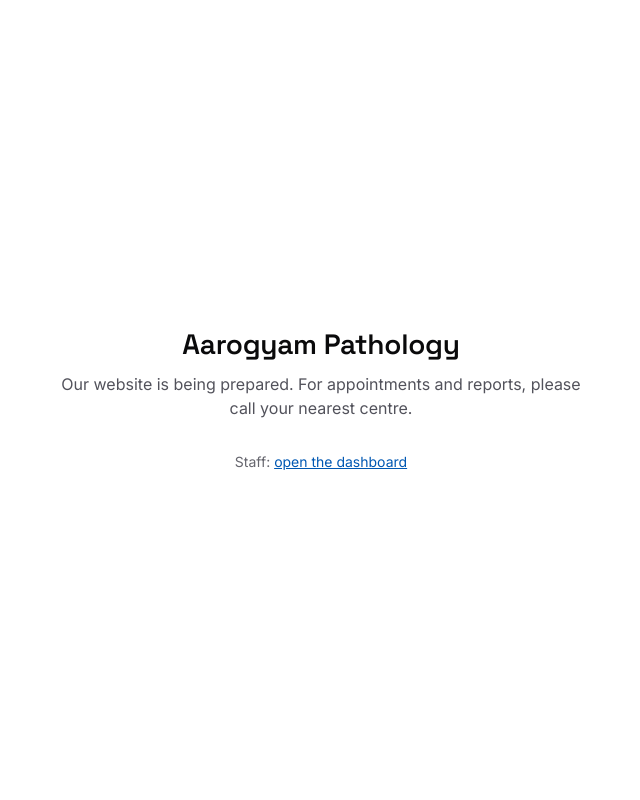
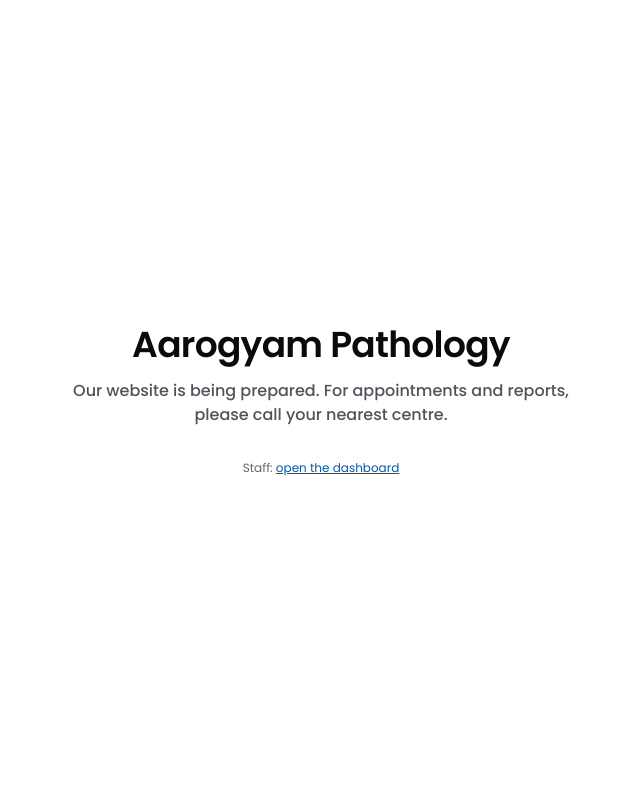
Before and after one commit to argajitsarkr/aarogyam-lab, a Django app: page / in a window 1280 px wide. Shown: the whole page, without its empty margins (319-959 px from the left). Run offline with Django 5.2, Linux system fonts and the light colour scheme; parts of the project's set-up code (start-up, migrations or seed data) failed here and were passed over; some libraries are stand-ins or nearby versions.

Commit message:
Public site typography: 1mg's Poppins / Figtree pairing
Poppins for text, Figtree 700 for the things you click, at the scale
measured off 1mg's home page - 14px/1.5 body, 20px/600 headings, 12px
uppercase nav. Scoped to body.public, so the staff app keeps Inter and
Space Grotesk; Poppins has no tabular figures and belongs nowhere near
a result table.

Co-Authored-By: Claude Opus 5 <noreply@anthropic.com>

```diff
--- a/tailwind.config.js
+++ b/tailwind.config.js
@@ -64,6 +64,10 @@ module.exports = {
         sans: ["Inter", ...defaultTheme.fontFamily.sans],
         // Headings only - see the type scale in templates/_components.css.
         display: ["Space Grotesk", ...defaultTheme.fontFamily.sans],
+        // Public site only, from 1mg: Poppins reads, Figtree acts. Loaded in
+        // templates/public/base.html, not in the staff shell.
+        poppins: ["Poppins", ...defaultTheme.fontFamily.sans],
+        figtree: ["Figtree", ...defaultTheme.fontFamily.sans],
       },
     },
   },
--- a/templates/_assets.html
+++ b/templates/_assets.html
@@ -21,7 +21,7 @@
       slate: {"50": "#FAFAFA", "100": "#F4F4F5", "200": "#E7E7EA", "300": "#D4D4D8", "400": "#A1A1AA", "500": "#66666E", "600": "#52525B", "700": "#3F3F46", "800": "#27272A", "900": "#18181B", "950": "#09090B"},
       canvas: "#F0F0F2",
       accent: { DEFAULT: "#00A6D7", dark: "#0058B3", bg: "#EAFDFC", ink: "#001B87" }
-    }, fontFamily: { sans: ["Inter", "ui-sans-serif", "system-ui", "sans-serif"], display: ["Space Grotesk", "ui-sans-serif", "system-ui", "sans-serif"] } } } };
+    }, fontFamily: { sans: ["Inter", "ui-sans-serif", "system-ui", "sans-serif"], display: ["Space Grotesk", "ui-sans-serif", "system-ui", "sans-serif"], poppins: ["Poppins", "ui-sans-serif", "system-ui", "sans-serif"], figtree: ["Figtree", "ui-sans-serif", "system-ui", "sans-serif"] } } } };
   </script>
   <style type="text/tailwindcss">{% include "_components.css" %}</style>
   <script src="https://unpkg.com/htmx.org@2.0.4/dist/htmx.min.js" defer></script>
--- a/templates/_components.css
+++ b/templates/_components.css
@@ -63,6 +63,14 @@
      reads as a heading next to Inter even at the same size; 600 is the heading
      weight everywhere. */
   --font-display: "Space Grotesk", ui-sans-serif, system-ui, -apple-system, sans-serif;
+
+  /* ---- Public site only (loaded in templates/public/base.html) ------------
+     Taken from 1mg: Poppins for everything you read, Figtree for everything you
+     act on - buttons, nav labels, badges, the callback bar. The staff app keeps
+     Inter / Space Grotesk; see the note in CLAUDE.md for why the two halves do
+     not share a face. */
+  --font-public: "Poppins", ui-sans-serif, system-ui, -apple-system, "Segoe UI", sans-serif;
+  --font-public-ui: "Figtree", ui-sans-serif, system-ui, -apple-system, sans-serif;
 }
 
 html { font-family: var(--font-sans); }
@@ -321,3 +329,87 @@ body { background-color: var(--canvas); }
   .htmx-indicator { opacity: 0; transition: opacity 200ms; }
   .htmx-request .htmx-indicator, .htmx-request.htmx-indicator { opacity: 1; }
 }
+
+/* ============================================================
+   PUBLIC SITE TYPE
+   ============================================================
+   1mg's own scale, measured off their home page: Poppins at 14/400 for body
+   with 1.5 line-height, section headings at 20/600, and Figtree 700 for the
+   things you click. Everything here is scoped to `body.public`, so none of it
+   can reach the staff app.
+
+   One deliberate departure: 1mg's largest text is 20px, because their hero is
+   an image banner with the words baked in. Ours is real text, so `.pub-h1` is
+   36px - the scale below it is theirs untouched.
+   ------------------------------------------------------------ */
+body.public {
+  font-family: var(--font-public);
+  font-size: 0.875rem;   /* 14px, as theirs */
+  line-height: 1.5;
+  color: var(--ink);
+}
+
+.pub-h1 {
+  font-family: var(--font-public);
+  font-weight: 600;
+  font-size: 2.25rem;    /* ours, not theirs - see above */
+  line-height: 1.2;
+  letter-spacing: -0.02em;
+}
+.pub-h2 {
+  font-family: var(--font-public);
+  font-weight: 600;
+  font-size: 1.25rem;    /* 20px */
+  line-height: 1.5;
+}
+.pub-h3 {
+  font-family: var(--font-public);
+  font-weight: 600;
+  font-size: 1.125rem;   /* 18px */
+  line-height: 1.5;
+}
+.pub-lead {
+  font-family: var(--font-public);
+  font-weight: 500;
+  font-size: 1rem;       /* 16px */
+  line-height: 1.5;
+  color: var(--ink-soft);
+}
+.pub-small {
+  font-size: 0.75rem;    /* 12px */
+  line-height: 1.5;
+  color: var(--ink-muted);
+}
+.pub-micro {
+  font-size: 0.6875rem;  /* 11px - their test-count and delivery lines */
+  line-height: 1.6;
+  color: var(--ink-muted);
+}
+
+/* Figtree: the acting half of the scale. */
+.pub-action {
+  font-family: var(--font-public-ui);
+  font-weight: 700;
+  font-size: 0.875rem;   /* 14px - their "Get a Call to Order Medicines" */
+  line-height: 1.45;
+}
+.pub-action-lg {
+  font-family: var(--font-public-ui);
+  font-weight: 700;
+  font-size: 1rem;       /* 16px - the callback bar headline */
+  line-height: 1.5;
+}
+.pub-nav {
+  font-family: var(--font-public-ui);
+  font-weight: 700;
+  font-size: 0.75rem;    /* 12px uppercase - their MEDICINES / LAB TESTS ribbon */
+  line-height: 1.35;
+  letter-spacing: 0.04em;
+  text-transform: uppercase;
+}
+.pub-tag {
+  font-family: var(--font-public-ui);
+  font-weight: 500;
+  font-size: 0.75rem;    /* 12px - their "50% off" chips */
+  line-height: 1.5;
+}
--- a/templates/public/base.html
+++ b/templates/public/base.html
@@ -6,9 +6,15 @@
   <title>{% block title %}{{ site_settings.lab_display_name|default:"Aarogyam Pathology" }}{% endblock %}</title>
   <meta name="description" content="{% block meta_description %}Aarogyam Pathology - diagnostic centres at ARP, RRM and BHY.{% endblock %}">
   {% include "_assets.html" %}
+  {% comment %}
+    The public site's own two faces, both Google Fonts / OFL: Poppins for text
+    and Figtree for buttons and nav, as 1mg uses them. The staff shell does not
+    load these, and body.public is what switches the scale on.
+  {% endcomment %}
+  <link rel="stylesheet" href="https://fonts.googleapis.com/css2?family=Poppins:wght@400;500;600;700&family=Figtree:wght@400..700&display=swap">
   {% block head %}{% endblock %}
 </head>
-<body class="min-h-full bg-white text-slate-800 antialiased">
+<body class="public min-h-full bg-white antialiased">
   {% block body %}{% endblock %}
 </body>
 </html>
--- a/templates/public/home.html
+++ b/templates/public/home.html
@@ -5,9 +5,9 @@
 {% endcomment %}
 {% block body %}
 <main class="mx-auto flex min-h-screen max-w-xl flex-col justify-center px-6 text-center">
-  <h1 class="page-title">{{ site_settings.lab_display_name|default:"Aarogyam Pathology" }}</h1>
-  <p class="mt-3 text-slate-600">Our website is being prepared. For appointments and reports, please call your nearest centre.</p>
-  <p class="mt-8 text-sm text-slate-500">
+  <h1 class="pub-h1">{{ site_settings.lab_display_name|default:"Aarogyam Pathology" }}</h1>
+  <p class="pub-lead mt-3">Our website is being prepared. For appointments and reports, please call your nearest centre.</p>
+  <p class="pub-small mt-8">
     Staff: <a class="text-teal-700 underline" href="{% url 'dashboard:home' %}">open the dashboard</a>
   </p>
 </main>
```
Also changed, not shown: CLAUDE.md (+12 -0 lines).
